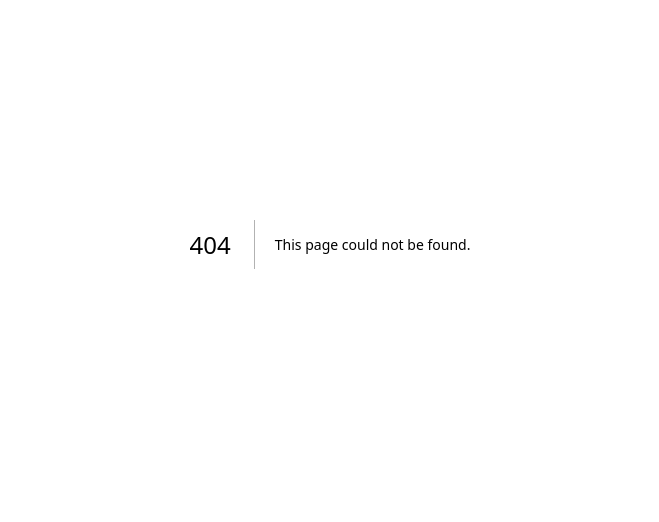
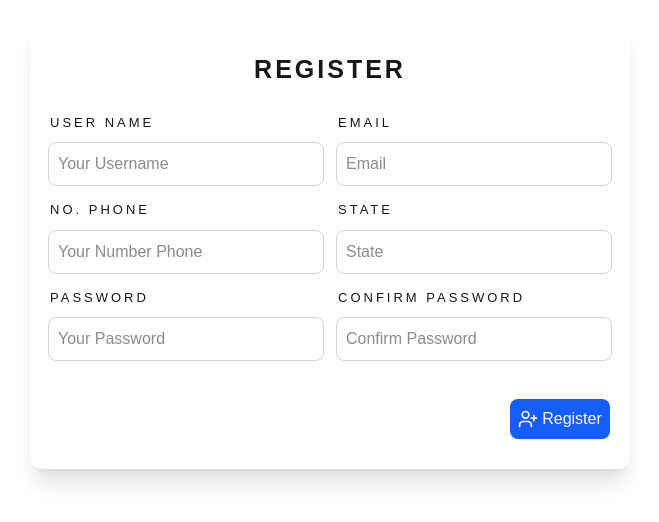
Before and after one commit to Asyrafi0257/login-authentication, a Next.js app in the folder login_authentication/: page /register in a window 1280 px wide. Before the commit this address had no page. Shown: the part 156-678 px from the top of the page, without its empty margins (310-969 px from the left). Built offline with nearby package versions, Linux system fonts and the light colour scheme.

Commit message:
feat: add register page

```diff
--- a/login_authentication/app/login/page.tsx
+++ b/login_authentication/app/login/page.tsx
@@ -1,14 +1,20 @@
 "use client";
 
 import { SquareArrowRightEnter } from 'lucide-react';
+import { useRouter } from 'next/navigation';
+import Link from "next/link";
 
 export default function Login() {
+
+    const handleSubmit = (e: React.FormEvent<HTMLFormElement>) => {
+        e.preventDefault();
+    }
     return (
         <div className="flex justify-center items-center min-h-screen">
            <div className="w-[500px] h-[400px] shadow-md rounded-xl p-4 flex flex-col justify-center items-center">
                 <h3 className="font-bold text-[25px] tracking-[2px] mt-5">Login</h3>
                 <div>
-                    <form action="" className="h-[350px] w-[350px] mt-5 flex flex-col">
+                    <form onSubmit={handleSubmit} className="h-[350px] w-[350px] mt-5 flex flex-col">
                         {/* username */}
                         <label className="tracking-[3px] font-medium"> Username</label>
                         <input
@@ -22,13 +28,13 @@ export default function Login() {
                             className="mt-2 outline outline-1 outline-offset-1 outline-gray-300 focus-within:outline-2 focus-within:outline-offset-2 focus-within:outline-gray-400 rounded-md p-2 tracking-[2px]"
                             />
                         <div className='w-full flex justify-center mt-3'>
-                            <button className="bg-blue-700 mt-5 w-32 h-[40px] rounded-md flex flex-row justify-center items-center text-white cursor-pointer gap-2">
+                            <button type='submit' className="bg-blue-700 mt-5 w-32 h-[40px] rounded-md flex flex-row justify-center items-center text-white cursor-pointer gap-2">
                             <SquareArrowRightEnter/>
                             Login
                             </button>
                         </div>
                         <div className='w-full flex justify-center'>
-                            <p className='mt-5 text-[15px]'>Already have an account? <span className='text-blue-700 cursor-pointer'>Sign in</span></p>
+                            <p className='mt-5 text-[15px]'>Already have an account? <Link href="/register" className='text-blue-700 cursor-pointer'>Sign in</Link></p>
                         </div>
 
                     </form>
--- /dev/null
+++ b/login_authentication/app/register/layout.tsx
@@ -0,0 +1,16 @@
+import { Metadata } from "next";
+
+export const metadata : Metadata = {
+    title : "Register",
+    description: "This page for user to register their account"
+}
+
+export default function RegisterLayout({children}: Readonly<{
+    children: React.ReactNode;
+}>){
+    return(
+        <div>
+            {children}
+        </div>
+    )
+}
--- /dev/null
+++ b/login_authentication/app/register/page.tsx
@@ -0,0 +1,62 @@
+"use client";
+
+import { UserPlus } from "lucide-react";
+
+export default function Register(){
+    const handleRegister = (e: React.FormEvent<HTMLFormElement>) => {
+        e.preventDefault();
+    }
+    return (
+        <div className="flex flex-row justify-center items-center min-h-screen">
+            <div className="w-[600px] h-[450px] bg-white shadow-xl rounded-xl flex flex-col p-5 items-center">
+                <h2 className="text-[25px] tracking-[3px] font-bold uppercase mt-3 mb-3">Register</h2>
+
+                <div className="w-full mt-3">
+                    <form onSubmit={handleRegister}>
+                      <div className="grid grid-cols-2 gap-4 mb-4">
+                        <div className="col-span-1 flex flex-col justify-center">
+                           <label className="tracking-[3px] text-[13px] mb-3 uppercase"> User name</label>
+                           <input type="text" className="outline outline-1 outline-offset-1 outline-gray-300 focus-within:outline-2 focus-within:outline-offset-2 focus-within:outline-black-300 p-2 rounded-md " placeholder="Your Username" />
+                        </div>
+                        <div className="col-span-1 flex flex-col justify-center">
+                            <label className="tracking-[3px] text-[13px] mb-3 uppercase"> Email</label>
+                            <input type="email" className="outline outline-1 outline-offset-1 outline-gray-300 focus-within:outline-2 focus-within:outline-offset-2 focus-within:outline-black-300 p-2 rounded-md " placeholder="Email" />
+                        </div>
+                    </div>
+
+                    <div className="grid grid-cols-2 gap-4 mb-4">
+                        <div className="col-span-1 flex flex-col justify-center">
+                           <label className="tracking-[3px] text-[13px] mb-3 uppercase"> No. Phone</label>
+                           <input type="text" className="outline outline-1 outline-offset-1 outline-gray-300 focus-within:outline-2 focus-within:outline-offset-2 focus-within:outline-black-300 p-2 rounded-md " placeholder="Your Number Phone" />
+                        </div>
+                        <div className="col-span-1 flex flex-col justify-center">
+                            <label className="tracking-[3px] text-[13px] mb-3 uppercase"> State</label>
+                            <input type="email" className="outline outline-1 outline-offset-1 outline-gray-300 focus-within:outline-2 focus-within:outline-offset-2 focus-within:outline-black-300 p-2 rounded-md " placeholder="State" />
+                        </div>
+                    </div>
+
+                    <div className="grid grid-cols-2 gap-4 mb-4">
+                        <div className="col-span-1 flex flex-col justify-center">
+                           <label className="tracking-[3px] text-[13px] mb-3 uppercase"> Password</label>
+                           <input type="text" className="outline outline-1 outline-offset-1 outline-gray-300 focus-within:outline-2 focus-within:outline-offset-2 focus-within:outline-black-300 p-2 rounded-md " placeholder="Your Password" />
+                        </div>
+                        <div className="col-span-1 flex flex-col justify-center">
+                            <label className="tracking-[3px] text-[13px] mb-3 uppercase"> Confirm Password</label>
+                            <input type="email" className="outline outline-1 outline-offset-1 outline-gray-300 focus-within:outline-2 focus-within:outline-offset-2 focus-within:outline-black-300 p-2 rounded-md " placeholder="Confirm Password" />
+                        </div>
+                    </div>
+
+                    <div className="flex flex-row justify-end w-full mt-10">
+                        <button className="bg-blue-600 w-[100px] h-[40px] rounded-lg text-white flex flex-row items-center justify-center cursor-pointer p-2">
+                            <UserPlus size={20} className="mr-1"/>
+                            Register
+                        </button>
+                    </div>
+                    </form>
+
+
+                </div>
+            </div>
+        </div>
+    )
+}
```
